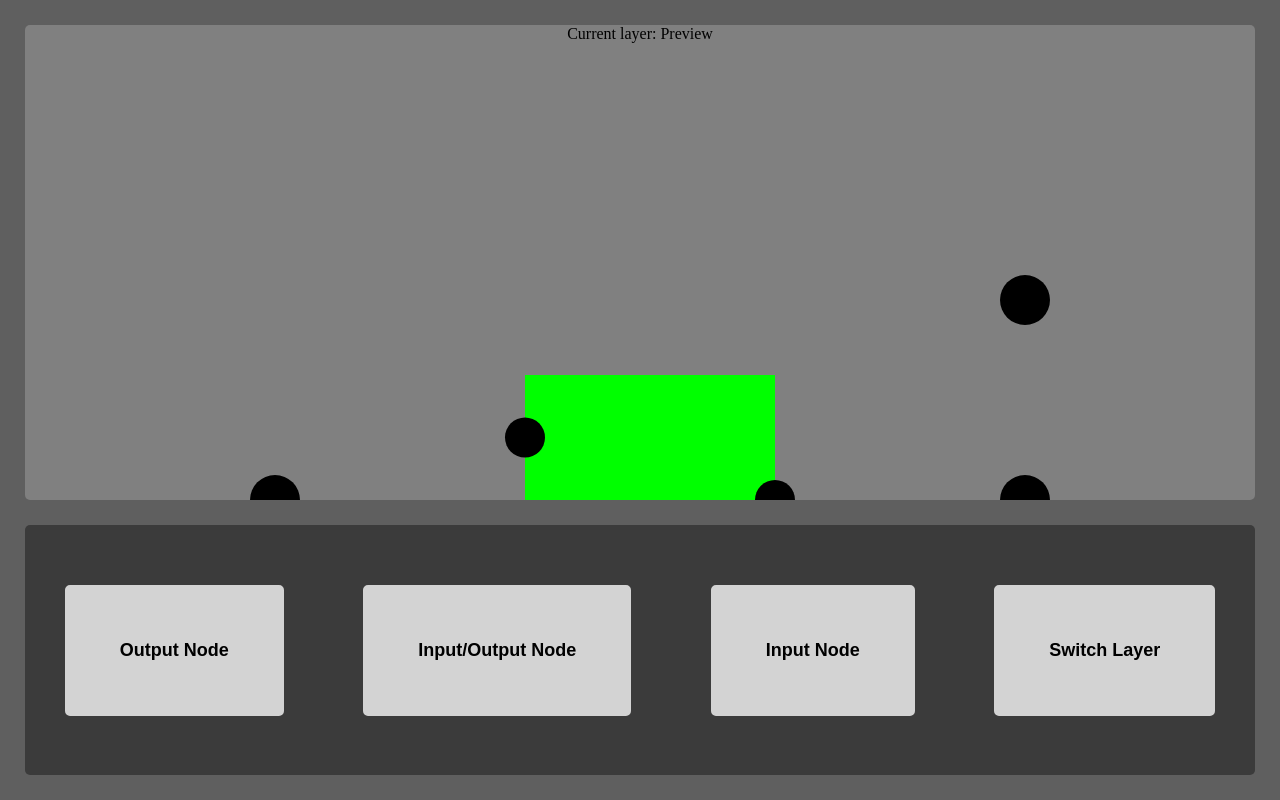
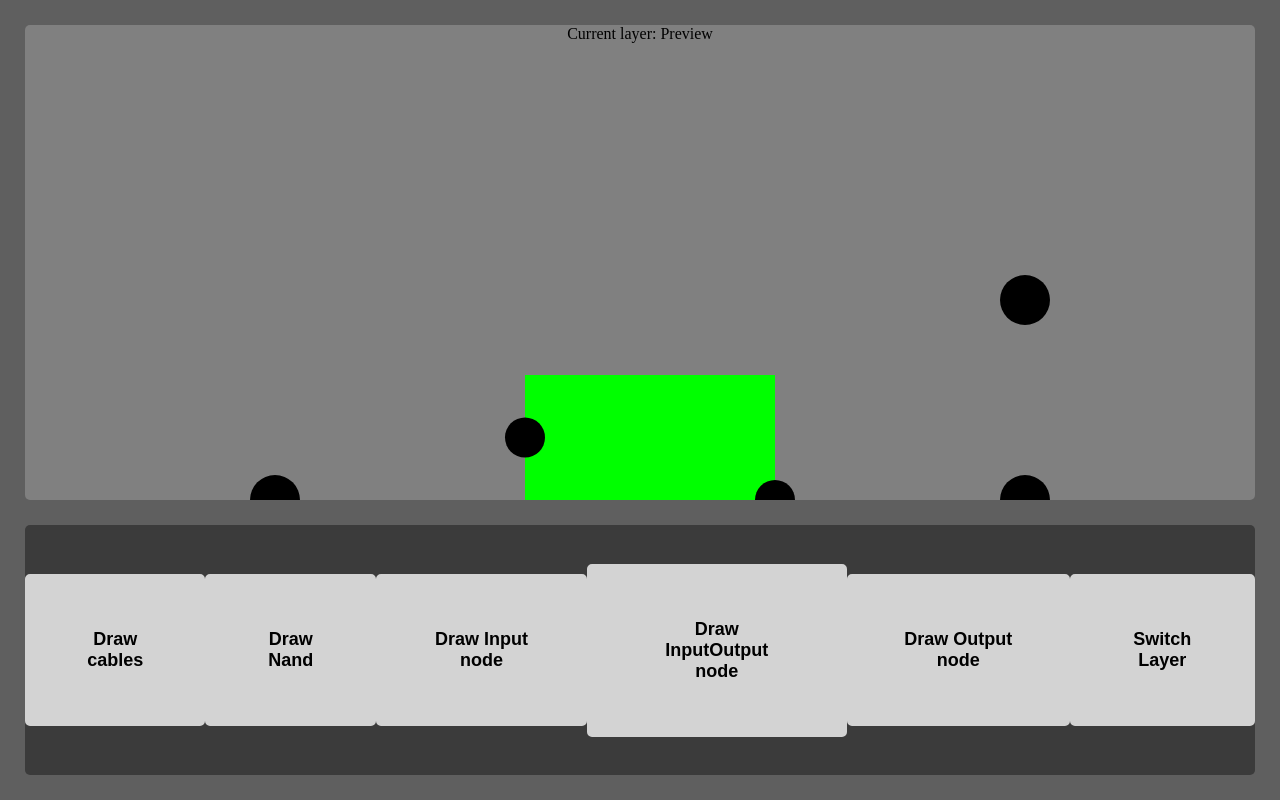
Before and after one commit to xandervedder/CircuitMaker, a website with bundled scripts: page public/index.html in a window 1280 px wide. Built offline with nearby package versions, Linux system fonts and the light colour scheme; files whose address does not match are found by name.

Commit message:
Add debug buttons

```diff
--- a/public/index.html
+++ b/public/index.html
@@ -15,13 +15,19 @@
     </div>
     <div class="partPicker">
       <div class="partPicker__item">
-        <button id="outputNode" class="partPicker__button">Output Node</button>
+        <button id="cable" class="partPicker__button">Draw cables</button>
       </div>
       <div class="partPicker__item">
-        <button id="inputOutputNode" class="partPicker__button">Input/Output Node</button>
+        <button id="nand" class="partPicker__button">Draw Nand</button>
       </div>
       <div class="partPicker__item">
-        <button id="inputNode" class="partPicker__button">Input Node</button>
+        <button id="input" class="partPicker__button">Draw Input node</button>
+      </div>
+      <div class="partPicker__item">
+        <button id="inputOutput" class="partPicker__button">Draw InputOutput node</button>
+      </div>
+      <div class="partPicker__item">
+        <button id="output" class="partPicker__button">Draw Output node</button>
       </div>
       <div class="partPicker__item">
         <button id="switchLayer" class="partPicker__button">Switch Layer</button>
```
